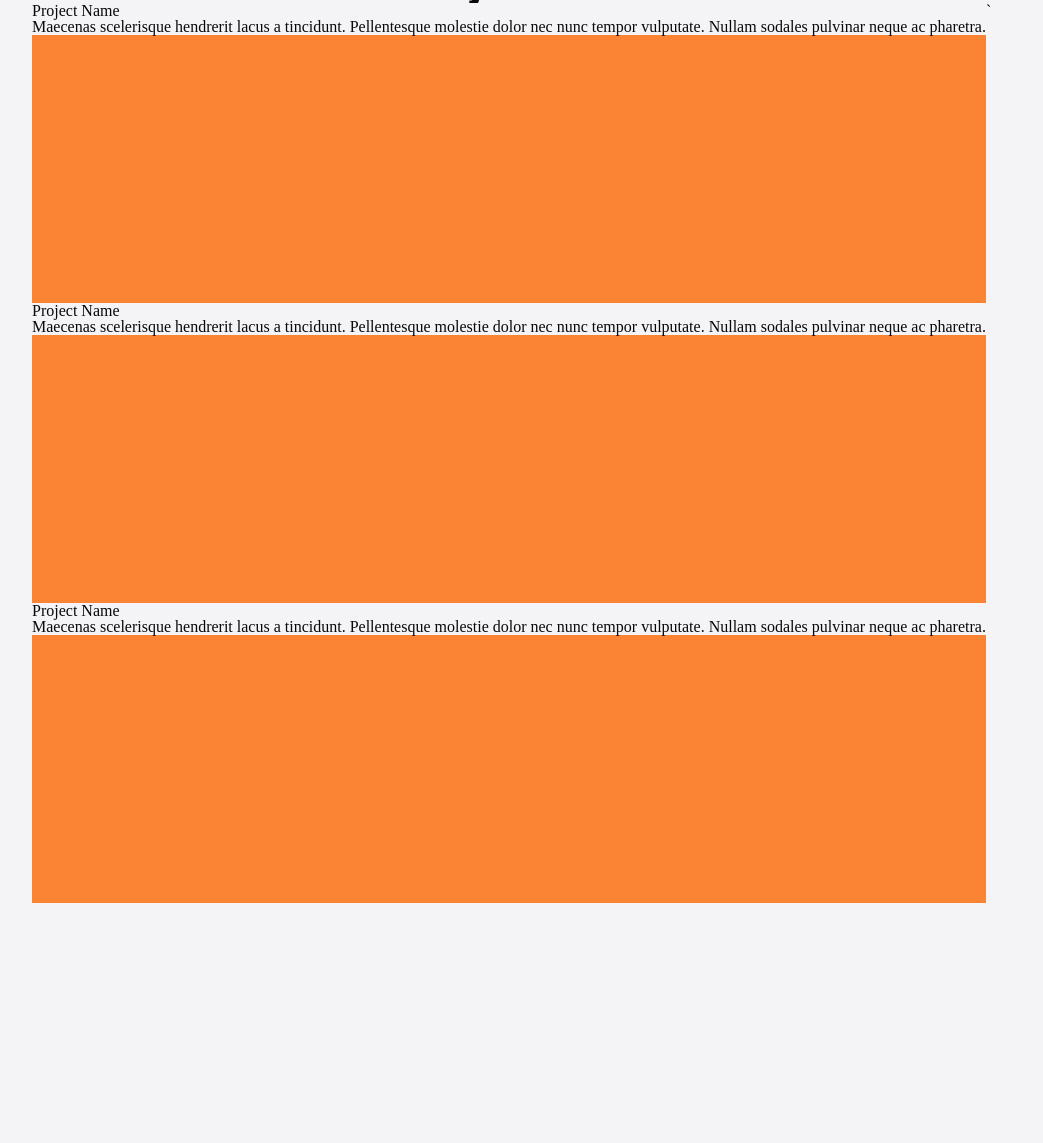
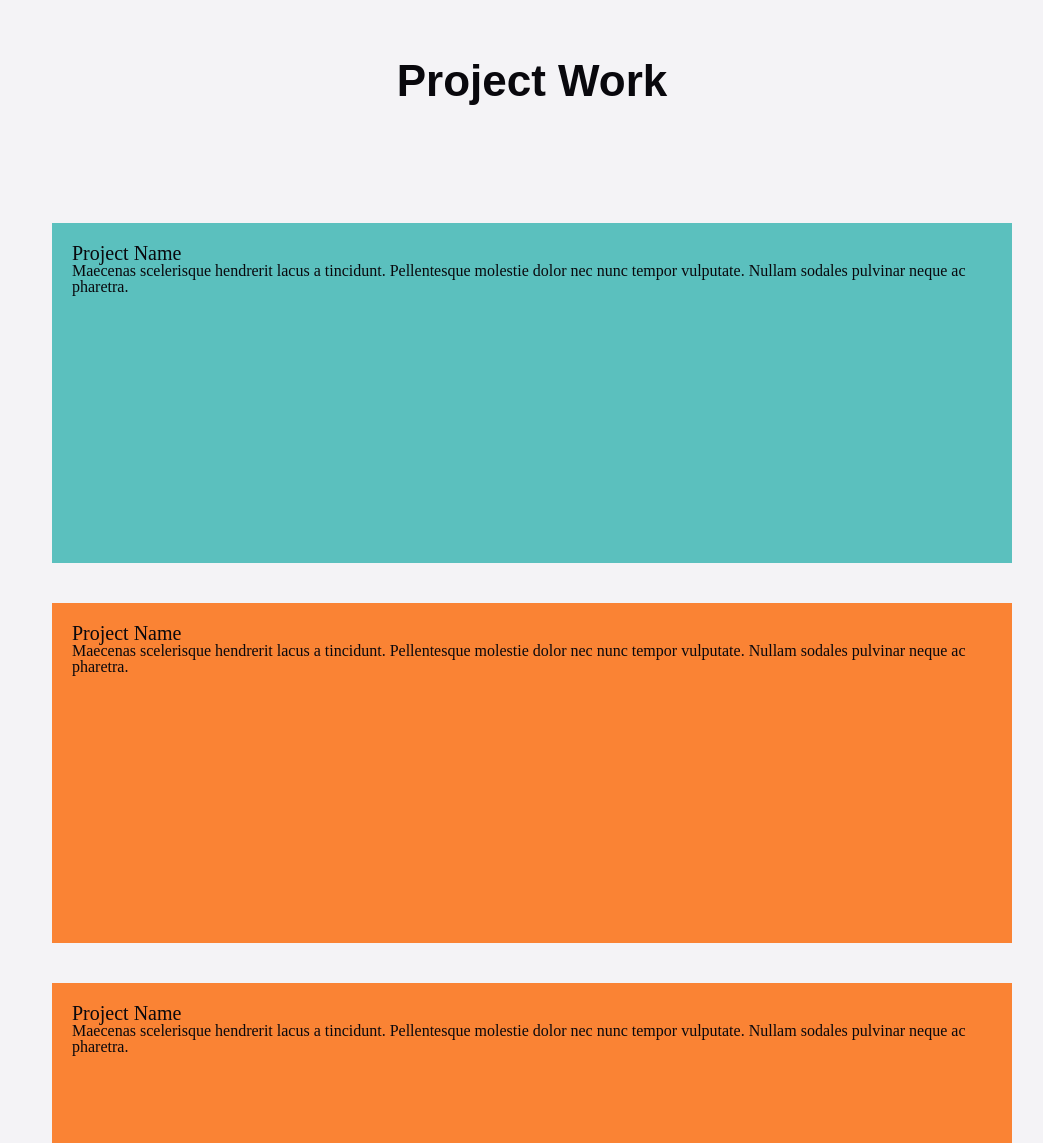
Before and after one commit to zehrl/developer-portfolio, a plain HTML site: page index.html in a window 1280 px wide. Shown: the part 1063-2206 px from the top of the page, without its empty margins (108-1151 px from the left). Before the commit the page ends 1966 px from the top, so only its background shows below. Drawn offline with Linux system fonts and the light colour scheme.

Commit message:
Project Work added

```diff
--- a/assets/styles/styles.css
+++ b/assets/styles/styles.css
@@ -1,6 +1,6 @@
 :root {
 
-    /* Color Palette  */
+    /* ---------- Color Palette ---------- */
     /* https://coolors.co/09080d-f4f3f6-fa8334-897c80-5bc0be */
     --darkColor: #09080D;
     --lightColor: #F4F3F6;
@@ -8,13 +8,13 @@
     --minorColor: #5bc0be;
     --neutralColor: #897c80;
 
-    /* Fonts */
+    /* ---------- Fonts ---------- */
     --sansFont: Arial, Helvetica, sans-serif;
 
 }
 
 * {
-    background-color: var(--lightColor);
+
     color: var(--darkColor);
 }
 
@@ -23,10 +23,12 @@ html {
 }
 
 body {
-
+    background-color: var(--lightColor);
 }
 
 h1 {
+
+    margin: 100px 0;
     text-align: center;
     font-weight: 700;
     font-size: 44px;
@@ -39,7 +41,7 @@ h1 {
     padding: 0 50px;
 }
 
-/* Header */
+/* ---------- Header ---------- */
 nav {
     font-family: var(--sansFont);
     margin: 28px 0 0px;
@@ -55,7 +57,7 @@ nav a:link {
     text-decoration: none;
 }
 
-/* Developer Bio */
+/* ---------- Developer Bio ---------- */
 
 h1.intro {
     font-size: 165px;
@@ -80,21 +82,28 @@ div.developerBio {
     flex: 1 1 100px;
 }
 
-/* Project Work */
+/* ---------- Project Work ---------- */
 
-section.projectWork {
+div.projectWork {
     display: flex;
     flex-wrap: wrap;
 }
 
-section.project:nth-child(1) {
-    flex: 1 1 100%;
-}
+div.project {
+    flex: 1 1 50%;
+    height: 300px;
+    margin: 20px;
+    padding: 20px;
 
-.project {
-    flex: 1 1 1;
-    height: 300px;
     background-color: var(--mainColor);
 }
 
-/* Footer */
+div.project:nth-child(1) {
+    flex: 1 1 100%;
+    background-color: var(--minorColor);
+}
+
+h2.project {
+    font-size: 20px;
+}
+/* ---------- Footer ---------- */
--- a/index.html
+++ b/index.html
@@ -34,21 +34,31 @@
         </div>
     </section>
 
+
+
+    <section id="projectWork">
+
         <h1>Project Work</h1>
 
-    <section id="projectWork" class="projectWork">
+        <div class="projectWork">
             <div class="project">
-            <h2>Project Name</h2>
-            <p>Maecenas scelerisque hendrerit lacus a tincidunt. Pellentesque molestie dolor nec nunc tempor vulputate. Nullam sodales pulvinar neque ac pharetra.</p>
-        </div>`
-        <div class="project">
-            <h2>Project Name</h2>
+                <h2 class="project">Project Name</h2>
                 <p>Maecenas scelerisque hendrerit lacus a tincidunt. Pellentesque molestie dolor nec nunc tempor vulputate. Nullam sodales pulvinar neque ac pharetra.</p>
             </div>
             <div class="project">
-            <h2>Project Name</h2>
+                <h2 class="project">Project Name</h2>
                 <p>Maecenas scelerisque hendrerit lacus a tincidunt. Pellentesque molestie dolor nec nunc tempor vulputate. Nullam sodales pulvinar neque ac pharetra.</p>
             </div>
+            <div class="project">
+                <h2 class="project">Project Name</h2>
+                <p>Maecenas scelerisque hendrerit lacus a tincidunt. Pellentesque molestie dolor nec nunc tempor vulputate. Nullam sodales pulvinar neque ac pharetra.</p>
+            </div>
+            <div class="project">
+                <h2 class="project">Project Name</h2>
+                <p>Maecenas scelerisque hendrerit lacus a tincidunt. Pellentesque molestie dolor nec nunc tempor vulputate. Nullam sodales pulvinar neque ac pharetra.</p>
+            </div>
+        </div>
+
     </section>
 
     <!-- <footer></footer> -->
```
Lines whose indentation alone changed are shown as unchanged.
